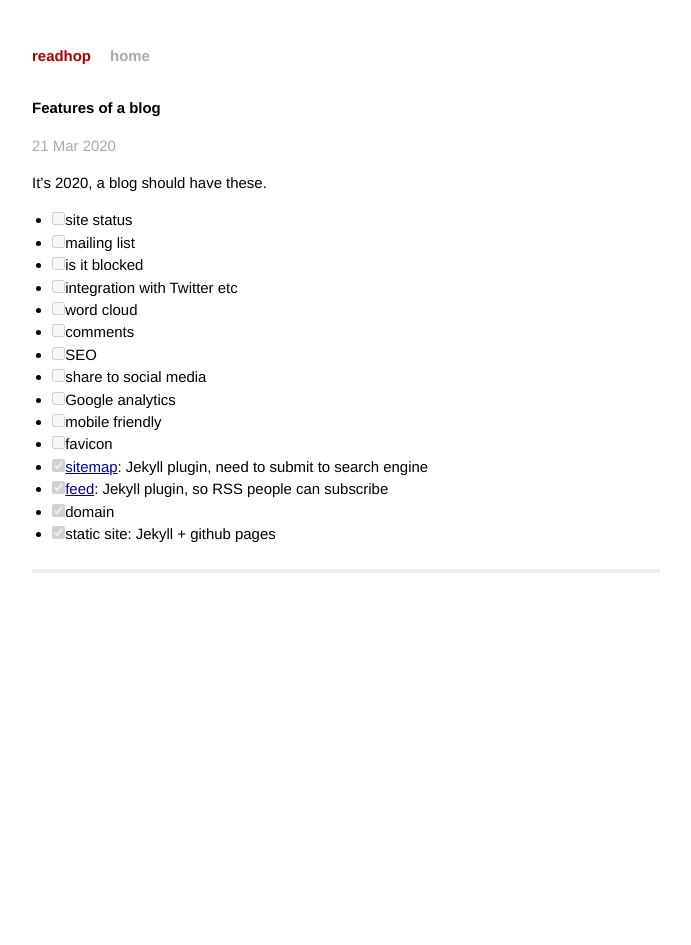
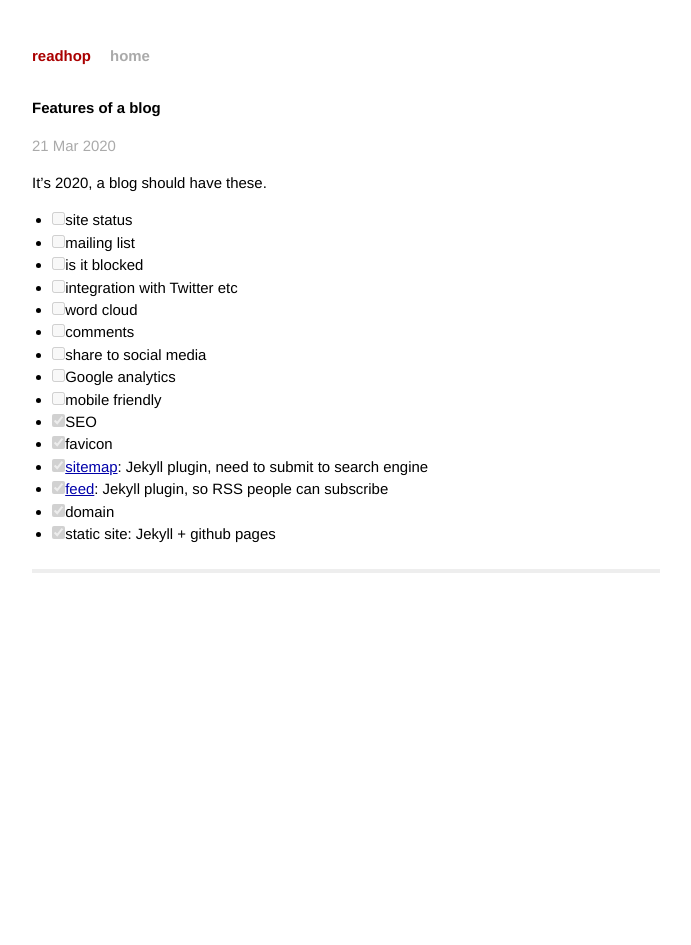
Before and after one commit to robocalpico/robocalpico.github.io, a Jekyll site: the page built from _posts/2020-03-21-features-of-a-blog.md, in a window 1280 px wide. Shown: the whole page, without its empty margins (294-985 px from the left). Built offline with Jekyll 4.4.1, drawn with Linux system fonts in a browser that asks for light colours.

Commit message:
chekcbox and move page

```diff
--- a/_posts/2020-03-21-start.md
+++ b/_posts/2020-03-21-features-of-a-blog.md
@@ -14,11 +14,11 @@ It's 2020, a blog should have these.
 - [ ] integration with Twitter etc
 - [ ] word cloud
 - [ ] comments
-- [ ] SEO
 - [ ] share to social media
 - [ ] Google analytics
 - [ ] mobile friendly
-- [ ] favicon
+- [x] SEO
+- [x] favicon
 - [x] [sitemap]({{ site.url }}/sitemap.xml): Jekyll plugin, need to submit to search engine
 - [x] [feed]({{ site.url }}/feed.xml): Jekyll plugin, so RSS people can subscribe
 - [x] domain
```
